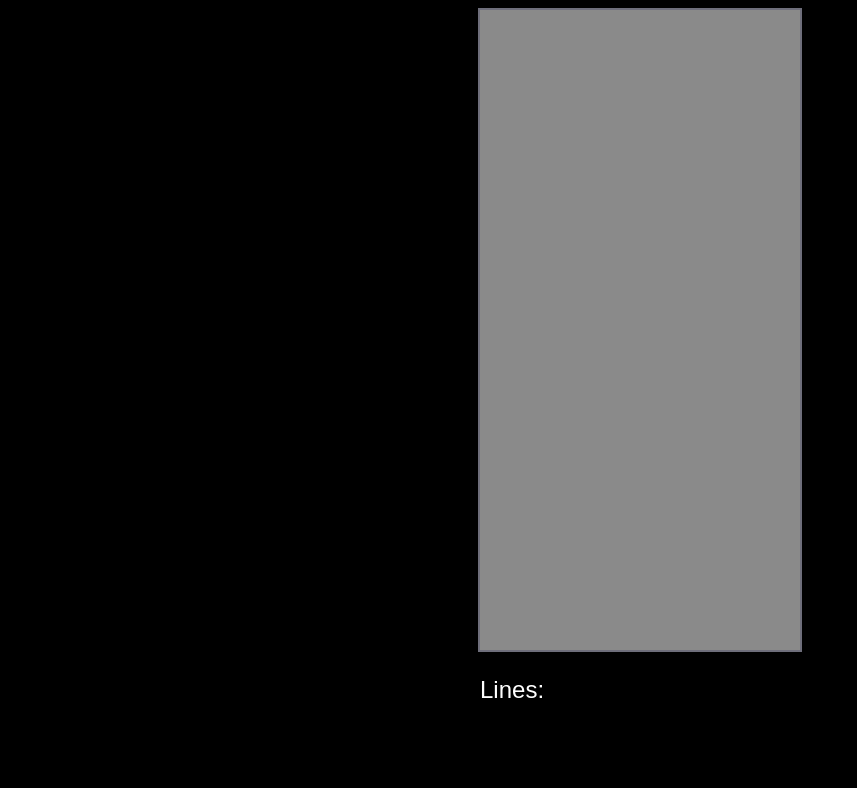
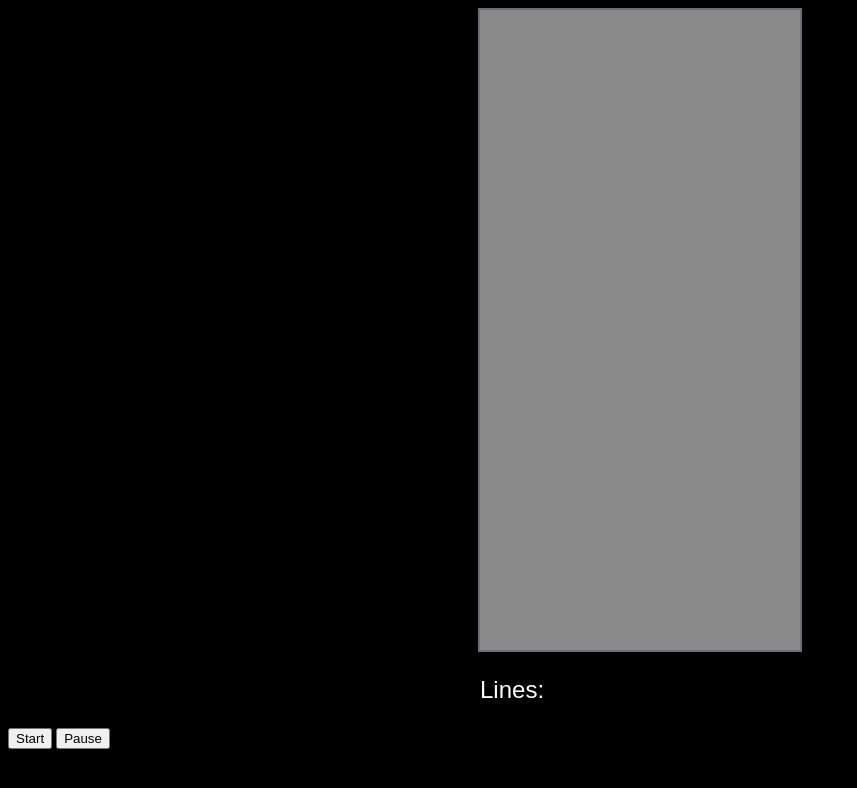
Before and after one commit to pashdevore/tetris, a plain HTML site: page index.html in a window 1280 px wide. Shown: the whole page, without its empty margins (0-857 px from the left). Drawn offline with Linux system fonts and the light colour scheme.

Commit message:
updated game with working start and pause buttons

```diff
--- a/index.html
+++ b/index.html
@@ -16,6 +16,9 @@
     <div id="score">
       <p>Lines: <span id="lines"></span></p>
     </div>
+
+    <button onclick="initGame()" id="start">Start</button>
+    <button onclick="pauseGame()" id="pause">Pause</button>
 
     <script type="text/javascript" src="js/pieces.js"></script>
     <script type="text/javascript" src="js/bulkImageLoader.js"></script>
@@ -39,6 +42,7 @@
       var lineSpan;
       var currentLines;
       var speed;
+      var paused;
 
       //mobile vars
       var touchX;
@@ -127,6 +131,7 @@
 
         previousTime = currentTime = 0;
         speed = 500;
+        paused = false;
 
         document.onkeydown = getInput;
       }
@@ -179,14 +184,20 @@
         blockImage = imageLoader.getImageAtIndex(0);
         backgroundImage = imageLoader.getImageAtIndex(1);
         gameOverImage = imageLoader.getImageAtIndex(2);
+      }
 
-        initGame();
+      function pauseGame(){
+        paused = !paused;
+        if(paused === false){
+          update();
+        }
       }
 
       function initGame(){
         var r, c;
         currentLines = 0;
         isGameOver = false;
+        paused = false;
 
         if(gameData === undefined){
           gameData = new Array();
@@ -216,6 +227,7 @@
       }
 
       function update(){
+        if(!paused){
           currentTime = new Date().getTime();
 
           if(currentTime - previousTime > speed){
@@ -239,6 +251,7 @@
             requestAnimationFrame(update);
           } else {
             ctx.drawImage(gameOverImage, 0, 0, 320, 640, 0, 0, 320, 640);
+          }
         }
       }
 
```
Lines whose indentation alone changed are shown as unchanged.
